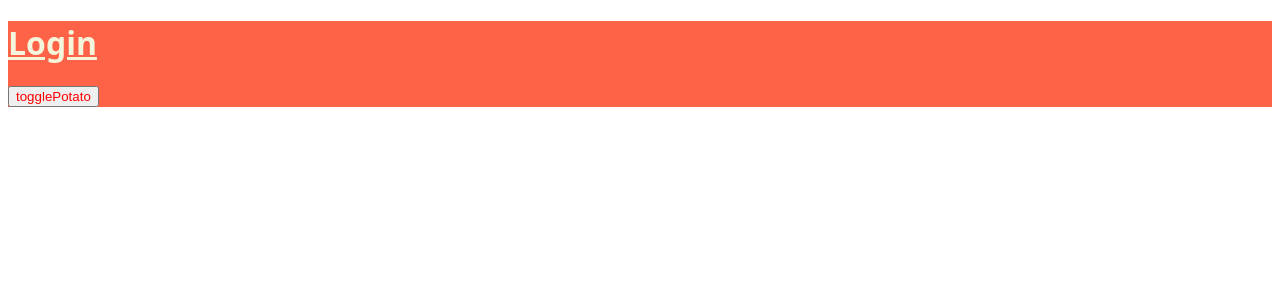
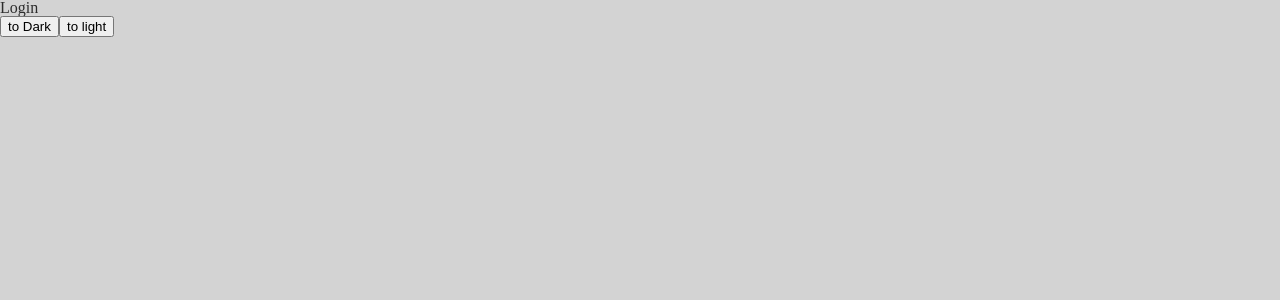
Before and after one commit to sangun1234/sns-frontend, a React (Create React App) app: page / in a window 1280 px wide. Shown: the top 300 px of the page. Built offline with nearby package versions, Linux system fonts and the light colour scheme.

Commit message:
styled-component-globalStyle

```diff
--- a/package.json
+++ b/package.json
@@ -20,6 +20,7 @@
     "react-router-dom": "^5.3.4",
     "react-scripts": "5.0.1",
     "styled-components": "^6.1.8",
+    "styled-reset": "^4.5.2",
     "web-vitals": "^2.1.4"
   },
   "scripts": {
@@ -48,7 +49,6 @@
   },
   "description": "",
   "main": "index.js",
-  "devDependencies": {},
   "keywords": [],
   "author": "",
   "license": "ISC"
--- a/src/App.js
+++ b/src/App.js
@@ -5,25 +5,28 @@ import Login from "./screens/Login";
 import NotFound from "./screens/NotFound";
 import { useState } from "react";
 import { useReactiveVar } from "@apollo/client";
-import { isLoggedInVar } from "./apollo";
+import { darkModeVar, isLoggedInVar } from "./apollo";
+import { ThemeProvider } from "styled-components";
+import { GlobalStyles, darkTheme, lightTheme } from "./styles";
 
-//오늘 공부할 주제 : reactive variables
 /*
-  아폴로 클라이언트에도 포함되어 있어.
-  이게뭐냐 ? reactive variable는 기본적으로 반응하고 변하는 베리어블이다.
-  예를 들어서 sns에서는 다크모드 / 로그인 여부 등이 있다.
+  오늘 공부할 주제 : styled component
+  styledComponent는 리엑트에서 css를 다루기 가장 좋은 방법이라 할 수 있다
 
-  이런 리엑티브 베리어블을 리엑트 컴포넌트 내에서 사용하고 싶다면,
-  우리는 hook을 사용해야한다.
 
-*/
+  자, 다크모드 설정을 위해서는 ThemeProvider을 사용해야돼 .
+
+ */
 
 function App() {
-  // useReactiveVar으로 isLoggedInVar이라는 reactive variable가져오기 .(훅)
-  // 우리가 원하는 어느 컴포넌트에서도 isLoggedInVar을 바꿀 수 있다.
   const isLoggedIn = useReactiveVar(isLoggedInVar);
+  const darkMode = useReactiveVar(darkModeVar);
   return (
-    <div>
+    <ThemeProvider theme={darkMode ? darkTheme : lightTheme}>
+      {/* 글로벌스타일이 themeprovider안에 들어가 있기때문에 !!
+      글로벌스타일에서 theme에 접근할 수 있다.
+      */}
+      <GlobalStyles />
       <Router>
         <Switch>
           <Route path="/" exact>
@@ -34,7 +37,7 @@ function App() {
           </Route>
         </Switch>
       </Router>
-    </div>
+    </ThemeProvider>
   );
 }
 
--- a/src/apollo.js
+++ b/src/apollo.js
@@ -1,3 +1,4 @@
 import { makeVar } from "@apollo/client";
 
 export const isLoggedInVar = makeVar(false);
+export const darkModeVar = makeVar(false);
--- a/src/screens/Login.js
+++ b/src/screens/Login.js
@@ -1,48 +1,28 @@
 import styled, { css } from "styled-components";
-import { isLoggedInVar } from "../apollo";
+import { darkModeVar, isLoggedInVar } from "../apollo";
 import { useState } from "react";
 
 /*
-  styled-component는 요물이다.
-  이놈들은 컴포넌트이기에 "props"를 받는다 ..
-  prop을 사용하는 방식은 두가지
-  값을 prop에 따라 설정해주거나,
+  styled-component의 살짝 심화 ?
 
-  prop을 가지고 애초에새로운css를 만들거나 .
+  ThemeProvider을사용하여 다크모드를 설정하는 방법을 배웠다.
+
+  app.js에서 정의한 fontColor, bgColor을 props로 그대로 동원함.
 */
 const Title = styled.h1`
-  //사용방식 1번째
-  color: ${(props) => (props.potato ? "palevioletred" : "beige")};
-  font-family: system-ui, -apple-system, BlinkMacSystemFont, "Segoe UI", Roboto,
-    Oxygen, Ubuntu, Cantarell, "Open Sans", "Helvetica Neue", sans-serif;
-  //사용방식 2번째
-  ${(props) =>
-    props.potato
-      ? css`
-          font-size: 49px;
-        `
-      : css`
-          text-decoration: underline;
-        `}
+  color: ${(props) => props.theme.fontColor};
 `;
 
-const Container = styled.div`
-  background-color: tomato;
-`;
-
-const TogglePotato = styled.button`
-  color: red;
-`;
+const Container = styled.div``;
 
 const Login = () => {
-  const [potato, setPotato] = useState(false);
-  const togglePotato = () => setPotato((current) => !current);
-  // 토글 포테이토를 호출하면 set포테이토의 값을 반대로 전환
   return (
     <Container>
-      <Title potato={potato}>Login</Title>
-      <TogglePotato onClick={togglePotato}>togglePotato</TogglePotato>
+      <Title>Login</Title>
+      <button onClick={() => darkModeVar(true)}>to Dark</button>
+      <button onClick={() => darkModeVar(false)}>to light</button>
     </Container>
   );
 };
+
 export default Login;
--- /dev/null
+++ b/src/styles.js
@@ -0,0 +1,31 @@
+import { createGlobalStyle } from "styled-components";
+import reset from "styled-reset";
+
+export const lightTheme = {
+  fontColor: "#2c2c2c",
+  bgColor: "lightGray",
+};
+
+export const darkTheme = {
+  fontColor: "lightGray",
+  bgColor: "#2c2c2c",
+};
+
+/*
+    지금까지 배운거는 클래스 하나에만 적용되는 다크모드였다.
+    이제는 전체 !! 요소에 다크모드를 적용할 수 있는 글로벌모드를
+    배워보고자 한다.
+
+    createGlobalStyle를 활용한다.
+
+    createGlobalStyle을 사용할 때, css만 달랑 써놓으면 안된다.
+    body 안에 들어가는 걸로 직접 써야된다.
+
+    이런식으로 prop을 가져올 수 있는 것이다
+*/
+export const GlobalStyles = createGlobalStyle`
+    ${reset}
+    body {
+        background-color: ${(props) => props.theme.bgColor};
+    }
+`;
```
Also changed, not shown: 1 other file (tests, documents, lock files or other folders).
